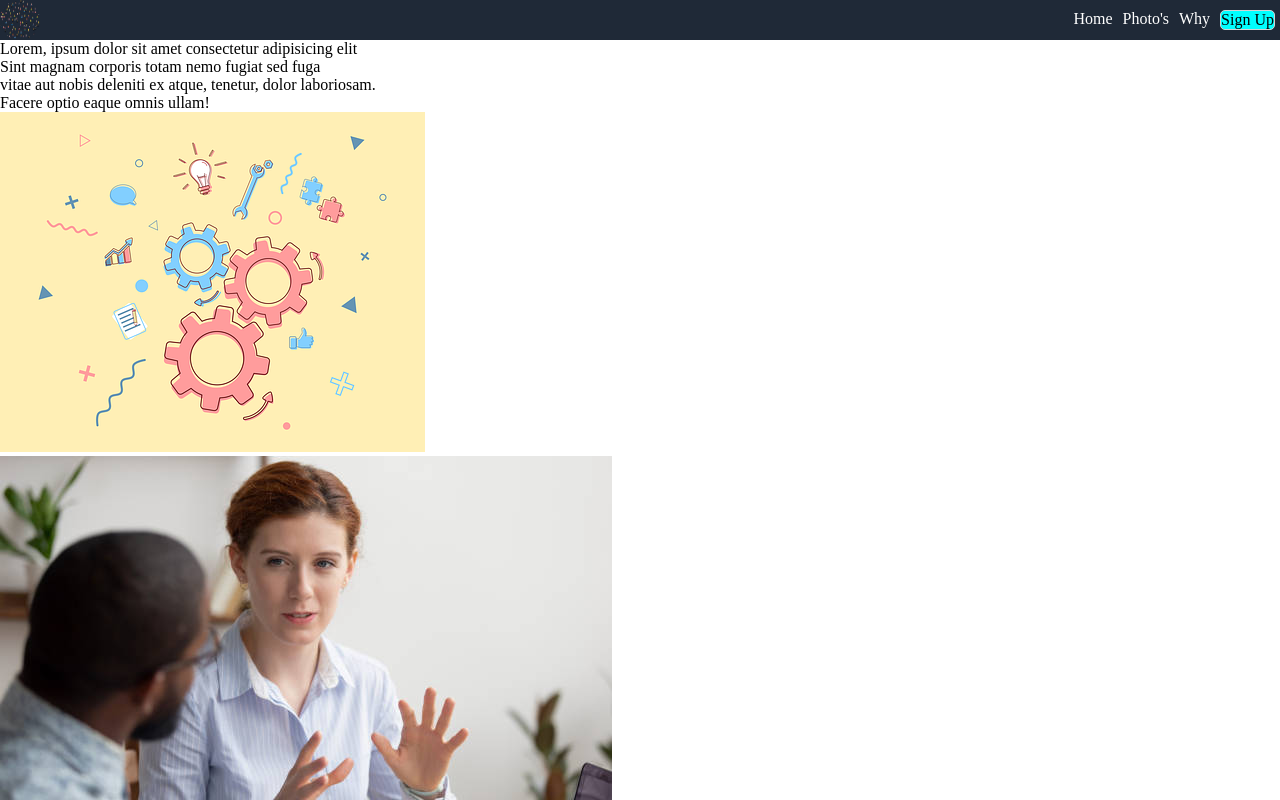
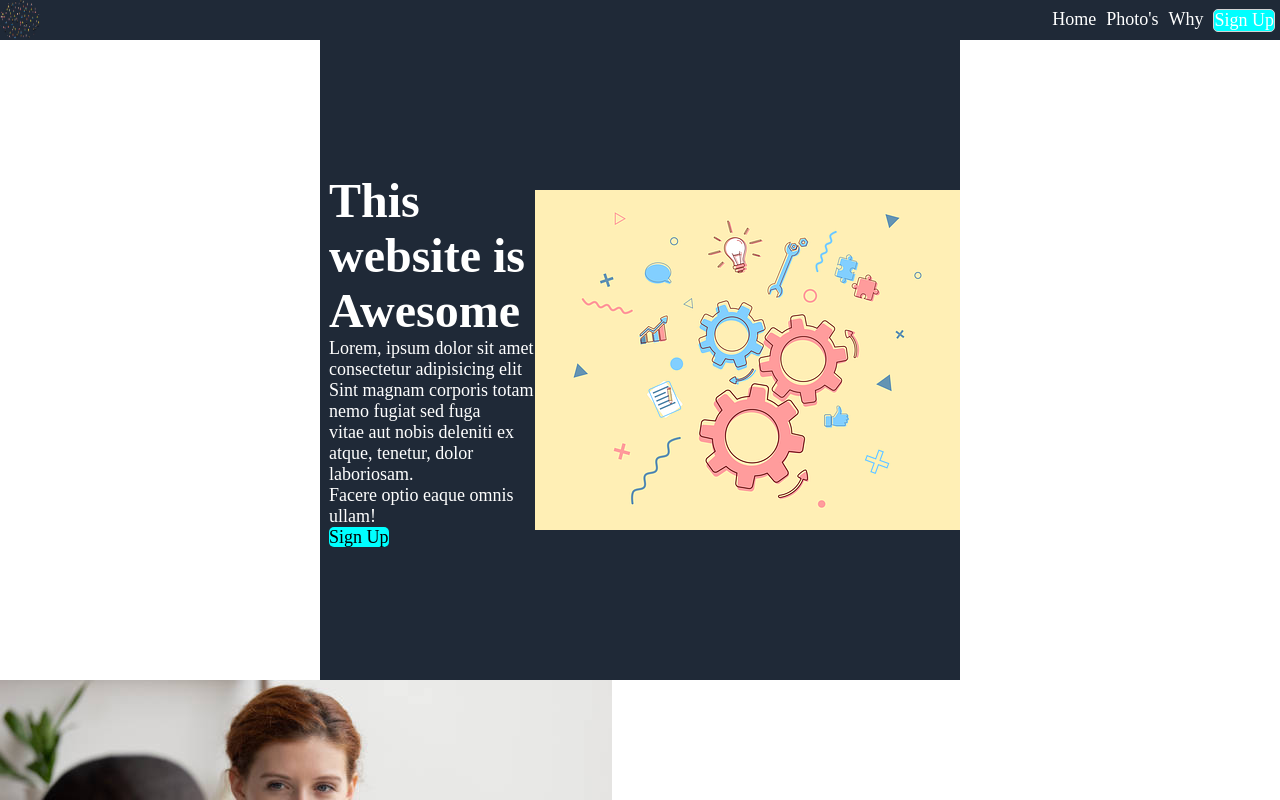
Before and after one commit to katuse777/Final-Landing-Page, a plain HTML site: page index.html in a window 1280 px wide. Shown: the top 800 px of the page. Drawn offline with Linux system fonts and the light colour scheme.

Commit message:
Ive compelted the styling for welcome section of the web page, it takes up 80% of the viewport and the two flex-items are centered and situated next to each other

```diff
--- a/index.html
+++ b/index.html
@@ -14,13 +14,14 @@
             <li><a href="#welcome">Home</a></li>
             <li><a href="#photo-gallery">Photo's</a></li>
             <li><a href="#inspire">Why</a></li>
-            <li class="s-button"><a href="#sign-up"></a>Sign Up</li>
+            <li class="s-button"><a href="#sign-up">Sign Up</a></li>
         </ul>
     </header>
     <main>
         <section id="welcome">
-            <article>Lorem, ipsum dolor sit amet consectetur adipisicing elit<br> Sint magnam corporis totam nemo fugiat sed fuga<br> vitae aut nobis deleniti ex atque, tenetur, dolor laboriosam.
-                <br> Facere optio eaque omnis ullam!
+            <article><span class="extra-bold">This website is Awesome</span><br>Lorem, ipsum dolor sit amet consectetur adipisicing elit<br> Sint magnam corporis totam nemo fugiat sed fuga<br> vitae aut nobis deleniti ex atque, tenetur, dolor laboriosam.
+                <br> Facere optio eaque omnis ullam!<br>
+                <a href="#sign-up">Sign Up</a>
             </article>
             <img src="../Final-Landing-Page/styling/gears-5193383__340.webp" alt="" class="welcome-img">
         </section>
--- a/styling/styles.css
+++ b/styling/styles.css
@@ -12,7 +12,6 @@
   align-items: center;
   height: min-content;
   background-color: #1f2937;
-
 }
 
 
@@ -33,6 +32,7 @@
 }
 
  #navbar #links a {
+     font-size: 18px;
      text-decoration: none;
      color: white;
  }
@@ -45,6 +45,7 @@
 
 
  .s-button {
+     color: black;
      border: 1px solid lightgray;
      background-color: aqua;
      border-radius: 5px;
@@ -58,3 +59,53 @@
 
 
 /* End of styling for the header*/
+
+
+/*Styling for the Welcome section*/
+
+
+#welcome {
+  display: flex;
+  justify-content: center;
+  align-items: center;
+  width: 50%;
+  margin: auto;
+  height: 80vh;
+  background-color: #1f2937;
+  color: white;
+}
+
+
+.extra-bold {
+    font-size: 48px;
+    font-weight: bolder;
+}
+
+
+#welcome article {
+  font-size: 18px;
+}
+
+
+#welcome.welcome-img, article {
+  flex-grow: 1;
+  margin-left: 9px;
+}
+
+
+#welcome a {
+  text-decoration: none;
+  color: black;
+  background-color: aqua;
+  border: 1 solid lightgrey;
+  border-radius: 5px;
+}
+
+
+#welcome a:hover {
+    color: aqua;
+    background-color: black;
+}
+
+
+/*End of the stlying for the welcome section*/
```
